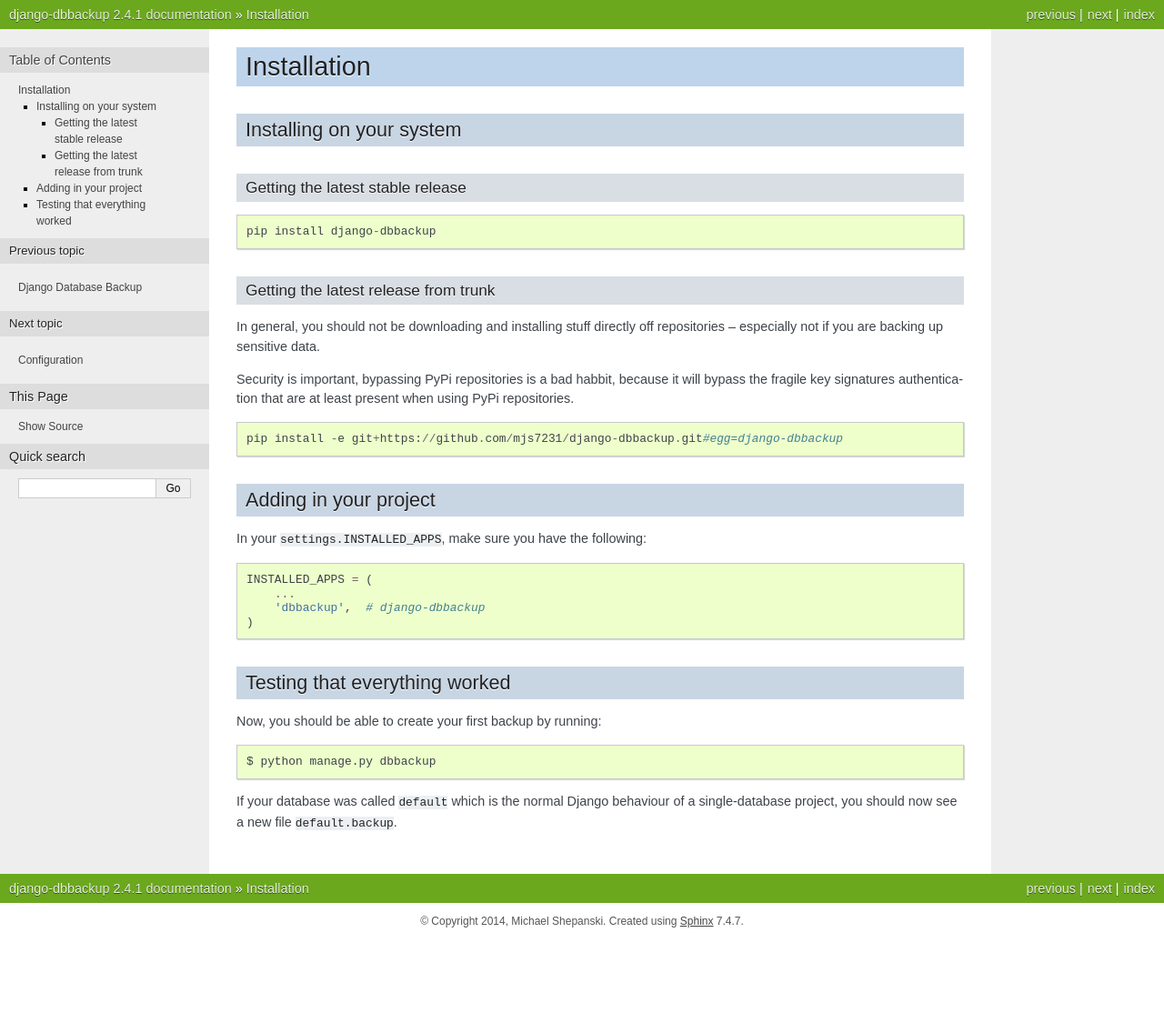
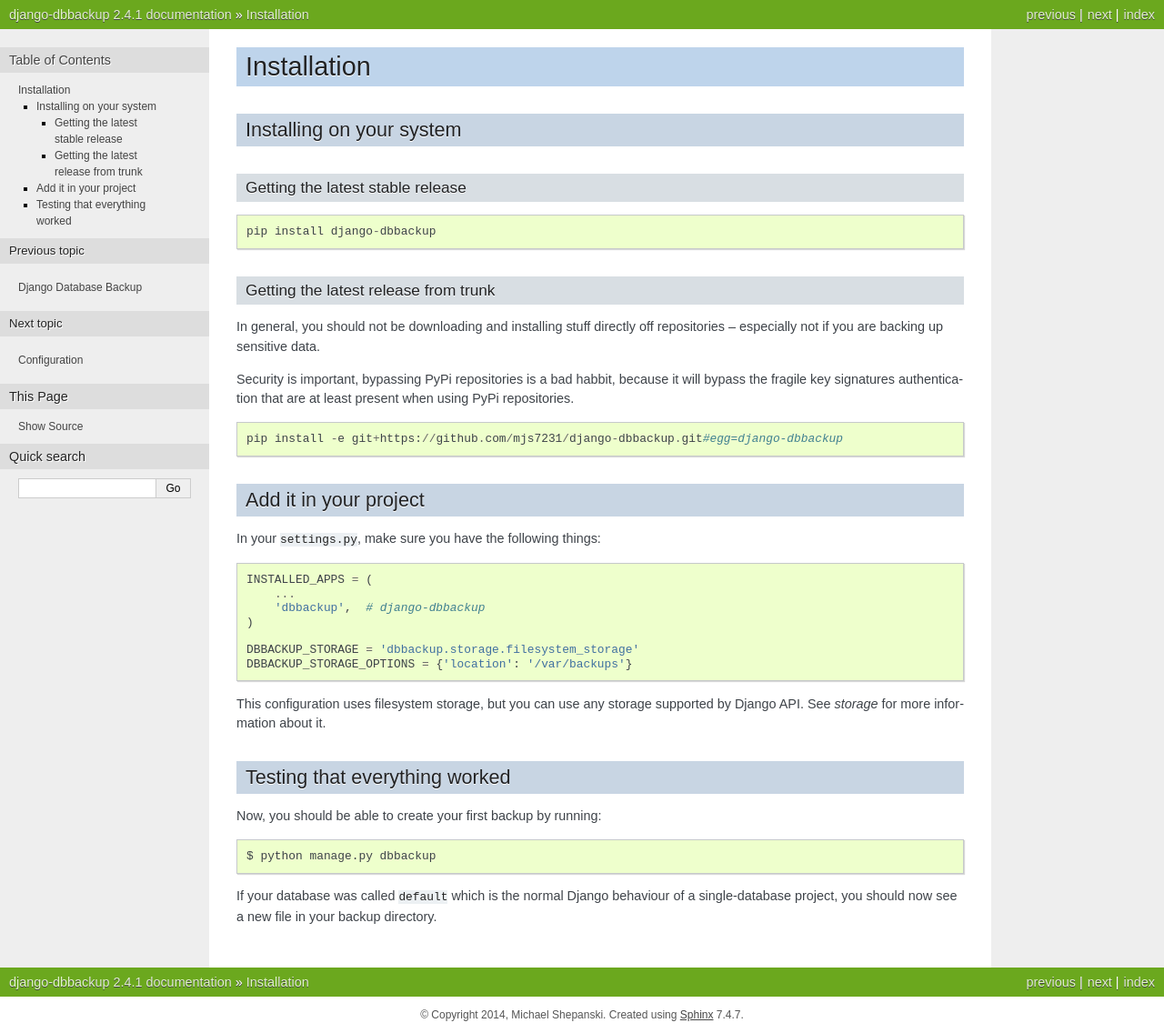
Before and after one commit to jazzband/django-dbbackup, a Sphinx documentation site: the page built from docs/installation.rst, in a window 1280 px wide. Shown: the whole page at 91% size. Built offline with Sphinx 7.4.7, drawn with Linux system fonts in a browser that asks for light colours; before the commit the page ends 1033 px from its top, so only the background shows below that.

```diff
--- a/docs/installation.rst
+++ b/docs/installation.rst
@@ -27,10 +27,10 @@ that are at least present when using PyPi repositories.
     pip install -e git+https://github.com/mjs7231/django-dbbackup.git#egg=django-dbbackup
 
 
-Adding in your project
+Add it in your project
 ----------------------
 
-In your ``settings.INSTALLED_APPS``, make sure you have the following:
+In your ``settings.py``, make sure you have the following things:
 
 ::
 
@@ -38,6 +38,13 @@ In your ``settings.INSTALLED_APPS``, make sure you have the following:
         ...
         'dbbackup',  # django-dbbackup
     )
+
+    DBBACKUP_STORAGE = 'dbbackup.storage.filesystem_storage'
+    DBBACKUP_STORAGE_OPTIONS = {'location': '/var/backups'}
+
+This configuration uses filesystem storage, but you can use any storage
+supported by Django API. See `storage` for more information about it.
+
 
 Testing that everything worked
 ------------------------------
@@ -49,4 +56,5 @@ Now, you should be able to create your first backup by running:
     $ python manage.py dbbackup
 
 If your database was called ``default`` which is the normal Django behaviour
-of a single-database project, you should now see a new file ``default.backup``.
+of a single-database project, you should now see a new file in your backup
+directory.
```
Also changed, not shown: docs/storage.rst (+10 -1 lines), .travis.yml, 8 other files.
